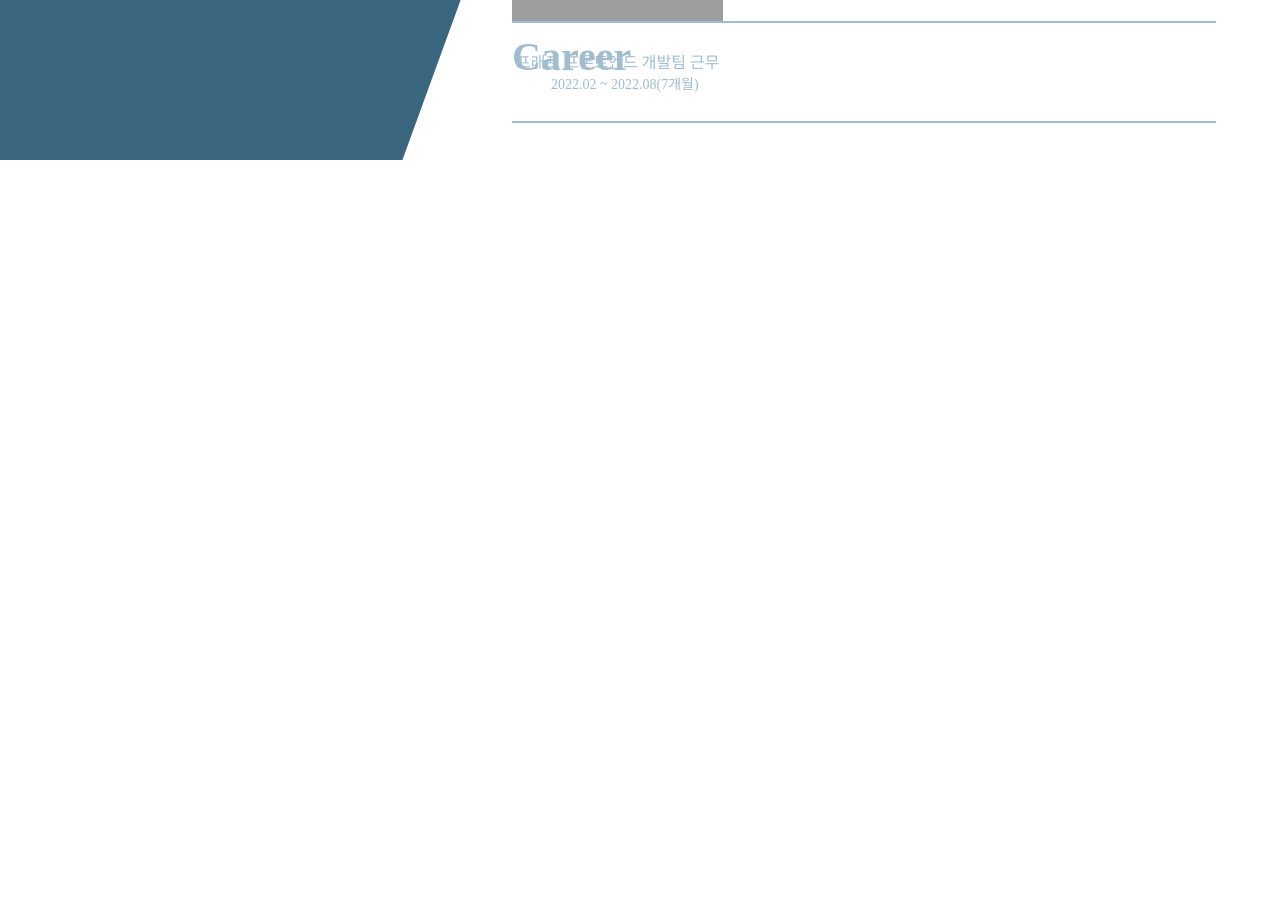
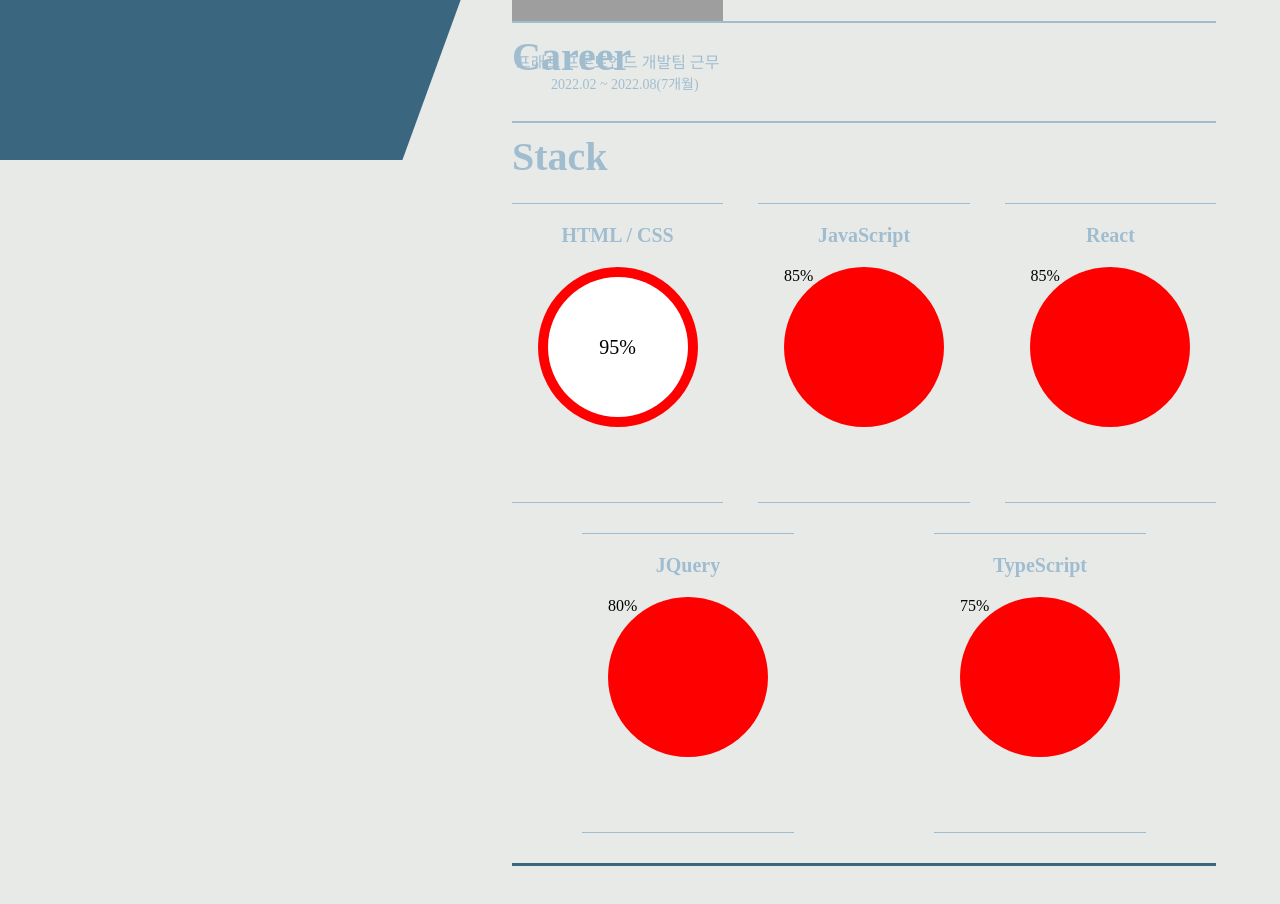
Before and after one commit to DevWonny/portfolio, a React (Create React App) app: page /aboutme in a window 1280 px wide. Shown: the part 640-1544 px from the top of the page. After the commit the page ends 1516 px from the top, so only its background shows below. Built offline with nearby package versions, Linux system fonts and the light colour scheme; grey boxes are pictures that could not be loaded; a web font is replaced by a local one.

Commit message:
feat : background 변경, stack 구현 진행중

```diff
--- a/public/index.html
+++ b/public/index.html
@@ -1,5 +1,5 @@
 <!DOCTYPE html>
-<html lang="en">
+<html lang="ko">
   <head>
     <meta charset="utf-8" />
     <link rel="icon" href="%PUBLIC_URL%/favicon.ico" />
--- a/src/App.css
+++ b/src/App.css
@@ -11,6 +11,9 @@
   font-family: GmarketSansMedium;
 }
 
+body {
+  background-color: #e8eae7;
+}
 h1 {
   margin: 0;
 }
--- a/src/components/BackCommon.jsx
+++ b/src/components/BackCommon.jsx
@@ -53,8 +53,6 @@
 
 const BackCommonWrap = styled.div`
   width: 100%;
-  /* height: 100vh; */
-  background: #e8eae7;
   position: absolute;
   z-index: -1;
 `;
--- a/src/view/AboutMe.jsx
+++ b/src/view/AboutMe.jsx
@@ -62,7 +62,43 @@
         </CareerContainer>
 
         {/* Stack */}
-        <StackContainer></StackContainer>
+        {/* HTML/CSS - 95, JavaScript- 85 , JQuery-80, React-85, TypeScript -70*/}
+        {/* 각 언어의 로고 가져오기 */}
+        {/* percent animation 구현 */}
+
+        <StackContainer>
+          <AboutTitle>Stack</AboutTitle>
+          <StackItemWrap>
+            <StackItemContainer>
+              <StackItemTitle>HTML / CSS</StackItemTitle>
+              <StackItemPercent>
+                <StackItemCenterPercent>95%</StackItemCenterPercent>
+              </StackItemPercent>
+            </StackItemContainer>
+
+            <StackItemContainer>
+              <StackItemTitle>JavaScript</StackItemTitle>
+              <StackItemPercent>85%</StackItemPercent>
+            </StackItemContainer>
+
+            <StackItemContainer>
+              <StackItemTitle>React</StackItemTitle>
+              <StackItemPercent>85%</StackItemPercent>
+            </StackItemContainer>
+          </StackItemWrap>
+
+          <StackItemWrap second={true}>
+            <StackItemContainer>
+              <StackItemTitle>JQuery</StackItemTitle>
+              <StackItemPercent>80%</StackItemPercent>
+            </StackItemContainer>
+
+            <StackItemContainer>
+              <StackItemTitle>TypeScript</StackItemTitle>
+              <StackItemPercent>75%</StackItemPercent>
+            </StackItemContainer>
+          </StackItemWrap>
+        </StackContainer>
       </AboutWarp>
     </>
   );
@@ -167,5 +203,63 @@
 
 const StackContainer = styled.div`
   width: 100%;
-  height: 900px;
+  position: relative;
+  overflow: hidden;
+  margin: 10px 0;
+  padding-bottom: 70px;
+  border-bottom: 3px solid #3a667f;
 `;
+
+const StackItemWrap = styled.div`
+  width: 100%;
+  height: 300px;
+  position: relative;
+  margin-bottom: 30px;
+  top: 70px;
+  display: flex;
+  justify-content: ${(props) =>
+    props.second ? "space-around" : "space-between"};
+`;
+
+const StackItemContainer = styled.div`
+  width: 30%;
+  height: 100%;
+  border-top: 1px solid #a0bdd0;
+  border-bottom: 1px solid #a0bdd0;
+  box-sizing: border-box;
+  display: flex;
+  flex-direction: column;
+  align-items: center;
+`;
+
+const StackItemTitle = styled.p`
+  font-size: 20px;
+  font-weight: 700;
+  color: #a0bdd0;
+`;
+
+const StackItemPercent = styled.div`
+  // 큰 원
+  width: 160px;
+  height: 160px;
+  border-radius: 50%;
+  position: relative;
+  background: red;
+`;
+
+const StackItemCenterPercent = styled.div`
+  // 중심 작은원
+  width: 140px;
+  height: 140px;
+  background-color: #fff;
+  position: absolute;
+  top: 50%;
+  left: 50%;
+  border-radius: 50%;
+  text-align: center;
+  line-height: 140px;
+  font-size: 20px;
+  transform: translate(-50%, -50%);
+`;
+
+const StackItemComents = styled.div``;
```
